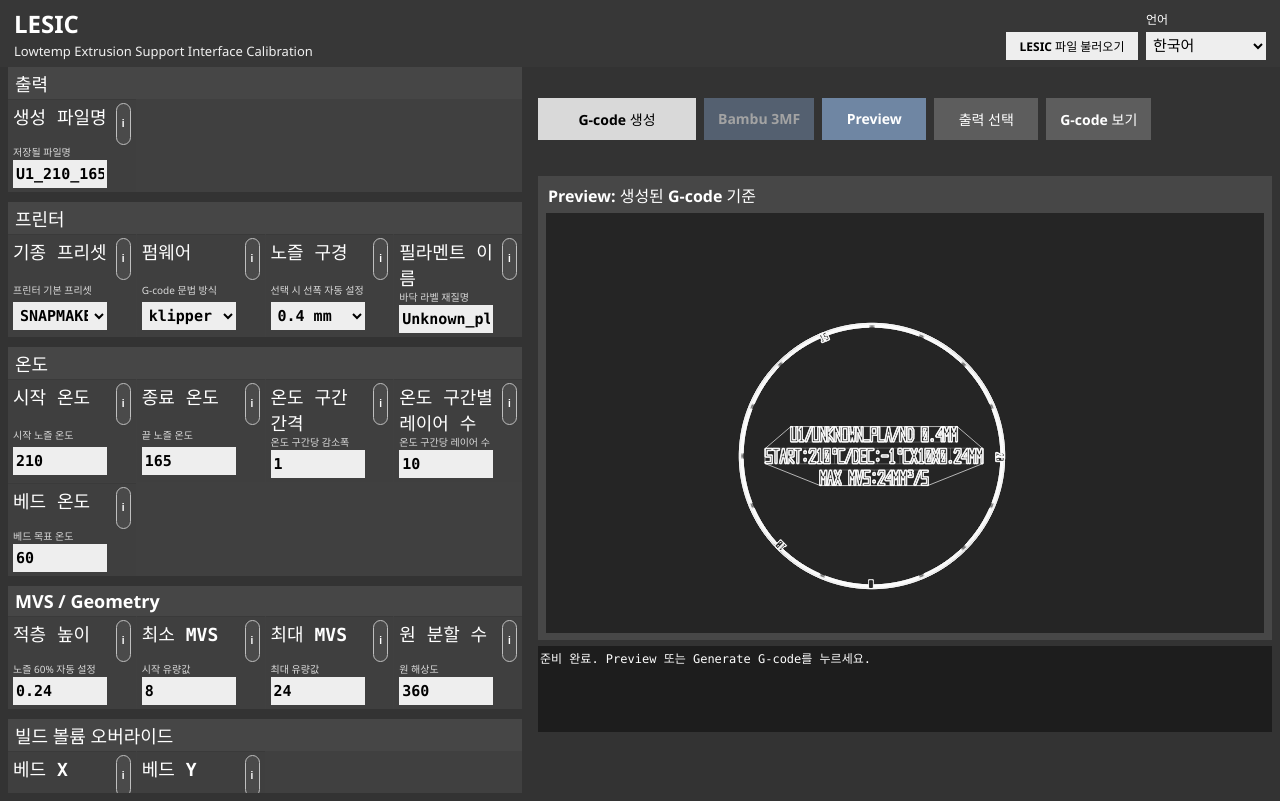
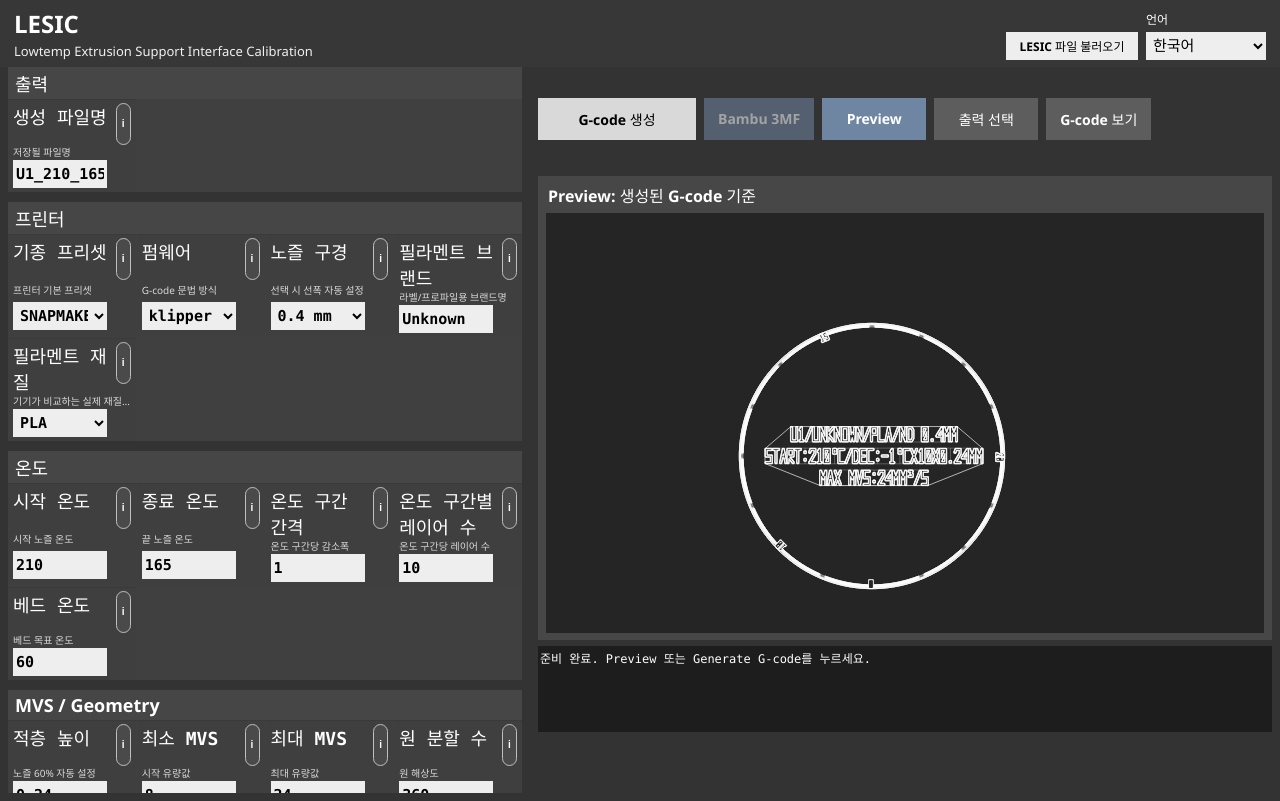
Before and after one commit to Gen7920335/LESIC-beta, a React (Vite) app in the folder web/: page / in a window 1280 px wide. Built offline with nearby package versions, Linux system fonts and the light colour scheme.

Commit message:
Split filament brand and material metadata

```diff
--- a/web/src/generator/bambu3mf.ts
+++ b/web/src/generator/bambu3mf.ts
@@ -135,12 +135,18 @@ function insertMetadataIntoPrefix(prefix: string, cfg: GeneratorConfig, totalLay
 }
 
 function patchTemplatePrefix(prefix: string, cfg: GeneratorConfig, totalLayers: number, totalHeight: number) {
+  const filament = bambuFilamentMetadata(cfg);
   return patchG29Footprint(prefix, cfg)
     .replace(/(; total layer number:\s*)\d+/i, `$1${totalLayers}`)
     .replace(/(; max_z_height:\s*)[-+]?\d*\.?\d+/i, `$1${fmt(totalHeight)}`)
     .replace(/(; layer_height =\s*)[-+]?\d*\.?\d+/gi, `$1${fmt(cfg.layer_height)}`)
     .replace(/(; initial_layer_print_height =\s*)[-+]?\d*\.?\d+/gi, `$1${fmt(cfg.layer_height)}`)
-    .replace(/(; nozzle_diameter =\s*)[-+]?\d*\.?\d+(?:,[-+]?\d*\.?\d+)*/gi, `$1${fmt(cfg.nozzle_size)}`);
+    .replace(/(; nozzle_diameter =\s*)[-+]?\d*\.?\d+(?:,[-+]?\d*\.?\d+)*/gi, `$1${fmt(cfg.nozzle_size)}`)
+    .replace(/(; default_filament_profile =\s*)"[^"]*"/gi, `$1"${filament.profile}"`)
+    .replace(/(; filament_settings_id =\s*)"[^"]*"/gi, `$1"${filament.profile}"`)
+    .replace(/(; filament_type =\s*)[A-Za-z0-9_-]+/gi, `$1${filament.type}`)
+    .replace(/(; filament_vendor =\s*)"[^"]*"/gi, `$1"${filament.vendor}"`)
+    .replace(/(M1002\s+set_filament_type:)[A-Za-z0-9_-]+/gi, `$1${filament.type}`);
 }
 
 function patchTemplateSuffix(suffix: string, totalHeight: number) {
@@ -297,9 +303,14 @@ function patchProjectSettings(text: string, cfg: GeneratorConfig, nozzleCount: n
     const min = [fmt(cfg.square_x), fmt(cfg.square_y)];
     const max = [fmt(cfg.square_x + cfg.circle_diameter), fmt(cfg.square_y + cfg.circle_diameter)];
     const nozzle = Array.from({ length: nozzleCount }, () => fmt(cfg.nozzle_size));
+    const filament = bambuFilamentMetadata(cfg);
     data.layer_height = assignLike(data.layer_height, fmt(cfg.layer_height), cfg.layer_height);
     data.initial_layer_print_height = assignLike(data.initial_layer_print_height, fmt(cfg.layer_height), cfg.layer_height);
     data.nozzle_diameter = Array.isArray(data.nozzle_diameter) ? data.nozzle_diameter.map((value: unknown) => assignLike(value, fmt(cfg.nozzle_size), cfg.nozzle_size)) : nozzle;
+    data.default_filament_profile = assignArrayLike(data.default_filament_profile, filament.profile, nozzleCount);
+    data.filament_settings_id = assignArrayLike(data.filament_settings_id, filament.profile, nozzleCount);
+    data.filament_type = assignArrayLike(data.filament_type, filament.type, nozzleCount);
+    data.filament_vendor = assignArrayLike(data.filament_vendor, filament.vendor, nozzleCount);
     data.first_layer_print_min = min;
     data.first_layer_print_max = max;
     data.name = "LESIC";
@@ -320,6 +331,21 @@ function nozzleCountFromTemplate(entries: ZipEntry[], cfg: GeneratorConfig) {
 
 function assignLike(existing: unknown, stringValue: string, numberValue: number) {
   return typeof existing === "number" ? numberValue : stringValue;
+}
+
+function assignArrayLike(existing: unknown, value: string, count: number) {
+  if (Array.isArray(existing)) return existing.map(() => value);
+  return Array.from({ length: Math.max(1, count) }, () => value);
+}
+
+function bambuFilamentMetadata(cfg: GeneratorConfig) {
+  const type = cfg.filament_type.trim().toUpperCase() || "PLA";
+  const vendor = cfg.filament_brand.trim() || "Generic";
+  return {
+    type,
+    vendor,
+    profile: `${vendor} ${type} @LESIC`,
+  };
 }
 
 function round(value: number) {
--- a/web/src/generator/mvsGenerator.ts
+++ b/web/src/generator/mvsGenerator.ts
@@ -25,6 +25,8 @@ export type GeneratorConfig = {
   printer_preset: string;
   printer_name: string;
   source: string;
+  filament_brand: string;
+  filament_type: string;
   filament_name: string;
   nozzle_size: number;
   bed_x: number;
@@ -182,6 +184,8 @@ export function lesicMetadataBlock(cfg: GeneratorConfig, totalLayers = cfg.bands
     printer_preset: cfg.printer_preset,
     printer_name: cfg.printer_name,
     firmware_mode: cfg.firmware_mode,
+    filament_brand: cfg.filament_brand,
+    filament_type: cfg.filament_type,
     filament_name: cfg.filament_name,
     nozzle_size: cfg.nozzle_size,
     start_temp: cfg.start_temp,
@@ -1180,13 +1184,14 @@ function buildRingAnnotationMaskSegments(cfg: GeneratorConfig) {
 
 export function makeLabelLines(cfg: GeneratorConfig) {
   const layerHeightText = fmt(cfg.layer_height);
+  const filamentLabel = cfg.filament_brand.trim() ? `${cfg.filament_brand}/${cfg.filament_type}` : cfg.filament_type;
   if (cfg.label_layout === "one-line") {
     return [
-      `${cfg.printer_name}/${cfg.filament_name}/ND ${fmt(cfg.nozzle_size, 2)}mm start:${fmt(cfg.start_temp)}°C/dec:-${fmt(cfg.temp_step)}°C×${cfg.layers_per_band}×${layerHeightText}mm MAX MVS:${fmt(cfg.mvs_max)}mm³/s`,
+      `${cfg.printer_name}/${filamentLabel}/ND ${fmt(cfg.nozzle_size, 2)}mm start:${fmt(cfg.start_temp)}°C/dec:-${fmt(cfg.temp_step)}°C×${cfg.layers_per_band}×${layerHeightText}mm MAX MVS:${fmt(cfg.mvs_max)}mm³/s`,
     ];
   }
   return [
-    `${cfg.printer_name}/${cfg.filament_name}/ND ${fmt(cfg.nozzle_size, 2)}mm`,
+    `${cfg.printer_name}/${filamentLabel}/ND ${fmt(cfg.nozzle_size, 2)}mm`,
     `start:${fmt(cfg.start_temp)}°C/dec:-${fmt(cfg.temp_step)}°C×${cfg.layers_per_band}×${layerHeightText}mm`,
     `MAX MVS:${fmt(cfg.mvs_max)}mm³/s`,
   ];
@@ -1369,6 +1374,8 @@ export function makeGcode(cfg: GeneratorConfig) {
     `; printer_preset=${cfg.printer_preset}`,
     `; printer_name=${cfg.printer_name}`,
     `; preset_source=${cfg.source}`,
+    `; filament_brand=${cfg.filament_brand}`,
+    `; filament_type=${cfg.filament_type}`,
     `; filament_name=${cfg.filament_name}`,
     `; nozzle_size=${fmt(cfg.nozzle_size)}`,
     `; bed_x=${fmt(cfg.bed_x)}`,
--- a/web/src/main.tsx
+++ b/web/src/main.tsx
@@ -21,6 +21,7 @@ import "./styles.css";
 const presets = presetsJson as Record<string, PrinterPreset>;
 const presetNames = Object.keys(presets).sort();
 const nozzleOptions = [0.8, 0.6, 0.4, 0.25, 0.2, 0.15] as const;
+const filamentTypeOptions = ["PLA", "PETG", "ABS", "ASA", "TPU", "PA", "PC", "PVA", "HIPS", "PLA-CF", "PETG-CF", "PA-CF", "PC-CF"] as const;
 const optimalLineWidthByNozzle: Record<number, number> = {
   0.8: 0.96,
   0.6: 0.72,
@@ -188,6 +189,8 @@ type Draft = {
   output: string;
   printer_preset: string;
   firmware_mode: FirmwareMode;
+  filament_brand: string;
+  filament_type: string;
   filament_name: string;
   nozzle_size: number;
   start_temp: number;
@@ -226,6 +229,24 @@ type Draft = {
 
 const defaultPreset = presetNames.includes("SNAPMAKER_U1") ? "SNAPMAKER_U1" : presetNames[0];
 const autoOutputFields: Array<keyof Draft> = ["printer_preset", "start_temp", "end_temp", "mvs_min", "mvs_max"];
+
+function normalizeFilamentType(value: string) {
+  const normalized = value.trim().toUpperCase().replace(/\s+/g, "-");
+  return filamentTypeOptions.includes(normalized as (typeof filamentTypeOptions)[number]) ? normalized : "PLA";
+}
+
+function filamentNameFromParts(brand: string, type: string) {
+  const safeBrand = brand.trim();
+  const safeType = normalizeFilamentType(type);
+  return safeBrand ? `${safeBrand}_${safeType}` : safeType;
+}
+
+function brandFromLegacyFilamentName(value: string, type: string) {
+  const safeType = normalizeFilamentType(type);
+  const pattern = new RegExp(`[_\\s-]*${safeType}$`, "i");
+  const brand = value.trim().replace(pattern, "").replace(/[_\s-]+$/g, "");
+  return brand || value.trim() || initialDraft.filament_brand;
+}
 
 function fileTextToken(value: string) {
   return value
@@ -352,12 +373,17 @@ function draftFromMetadata(data: Record<string, unknown>) {
   const presetName = stringFromMetadata(data, "printer_preset", defaultPreset);
   const printerPreset = presets[presetName] ? presetName : defaultPreset;
   const nozzleSize = numberFromMetadata(data, "nozzle_size", initialDraft.nozzle_size);
+  const legacyFilamentName = stringFromMetadata(data, "filament_name", initialDraft.filament_name);
+  const filamentType = normalizeFilamentType(stringFromMetadata(data, "filament_type", legacyFilamentName));
+  const filamentBrand = stringFromMetadata(data, "filament_brand", "").trim() || brandFromLegacyFilamentName(legacyFilamentName, filamentType);
   const next: Draft = {
     ...initialDraft,
     output: stringFromMetadata(data, "output"),
     printer_preset: printerPreset,
     firmware_mode: isFirmwareMode(data.firmware_mode) ? data.firmware_mode : inferFirmwareMode(printerPreset),
-    filament_name: stringFromMetadata(data, "filament_name", initialDraft.filament_name),
+    filament_brand: filamentBrand,
+    filament_type: filamentType,
+    filament_name: filamentNameFromParts(filamentBrand, filamentType),
     nozzle_size: nozzleSize,
     start_temp: numberFromMetadata(data, "start_temp", initialDraft.start_temp),
     end_temp: numberFromMetadata(data, "end_temp", initialDraft.end_temp),
@@ -399,7 +425,9 @@ const initialDraft: Draft = {
   output: "U1_210_165__08_24.gcode",
   printer_preset: defaultPreset,
   firmware_mode: inferFirmwareMode(defaultPreset),
-  filament_name: "Unknown_pla",
+  filament_brand: "Unknown",
+  filament_type: "PLA",
+  filament_name: "Unknown_PLA",
   nozzle_size: 0.4,
   start_temp: 210,
   end_temp: 165,
@@ -456,6 +484,8 @@ function buildConfig(draft: Draft): GeneratorConfig {
     output: draft.output || autoOutputName(draft),
     printer_name: printerName,
     source: preset.source ?? "",
+    filament_type: normalizeFilamentType(draft.filament_type),
+    filament_name: filamentNameFromParts(draft.filament_brand, draft.filament_type),
     nozzle_size: draft.nozzle_size,
     line_width: optimalLineWidth(draft.nozzle_size),
     bed_x: bedX,
@@ -490,6 +520,8 @@ function App() {
         printerPreset: "기종 프리셋",
         firmwareMode: "펌웨어",
         nozzleSize: "노즐 구경",
+        filamentBrand: "필라멘트 브랜드",
+        filamentType: "필라멘트 재질",
         filamentName: "필라멘트 이름",
         startTemp: "시작 온도",
         endTemp: "종료 온도",
@@ -516,6 +548,8 @@ function App() {
         printerPreset: "Printer preset",
         firmwareMode: "Firmware",
         nozzleSize: "Nozzle size",
+        filamentBrand: "Filament brand",
+        filamentType: "Filament material",
         filamentName: "Filament name",
         startTemp: "Start temp",
         endTemp: "End temp",
@@ -543,6 +577,8 @@ function App() {
         printerPreset: "프린터별 베드 크기, 기본 이동 방식, 출력 조건의 기준값을 불러옵니다.",
         firmwareMode: "생성할 G-code가 따를 펌웨어 문법입니다. 보통 프리셋에 맞춰 자동으로 정해집니다.",
         nozzleSize: "노즐 구경을 고르면 적층 높이와 원형 테스트 선폭이 그 구경에 맞게 자동 적용됩니다.",
+        filamentBrand: "라벨에 들어갈 브랜드/프로파일 이름입니다. 기기 필라멘트 타입 판정에는 쓰지 않습니다.",
+        filamentType: "Bambu 3MF 내부 filament_type에 들어갈 재질입니다. 기기의 필라멘트 불일치 판정에 직접 영향이 있습니다.",
         filamentName: "바닥 라벨 첫 줄에 들어갈 재질 또는 프로파일 이름입니다.",
         startTemp: "테스트 시작 지점의 노즐 온도입니다.",
         endTemp: "테스트가 끝나는 지점의 노즐 온도입니다. 실제 밴드 수는 간격과 높이로 계산됩니다.",
@@ -569,6 +605,8 @@ function App() {
         printerPreset: "Loads printer-specific defaults such as bed size, motion style, and base output assumptions.",
         firmwareMode: "Selects the G-code dialect to emit. This is usually inferred from the printer preset.",
         nozzleSize: "Choosing a nozzle updates layer height and the circular test line width automatically.",
+        filamentBrand: "Brand/profile text for the label. This is not used for the printer filament-type check.",
+        filamentType: "Material written into Bambu 3MF filament_type. This is what the printer compares against the loaded filament type.",
         filamentName: "Material or profile name printed in the first line of the bottom label.",
         startTemp: "Nozzle temperature at the start of the test.",
         endTemp: "Nozzle temperature at the end of the test. Actual band count is computed from step and height.",
@@ -731,7 +769,8 @@ function App() {
                 }));
               }}
             />
-            <TextField label={uiLabels.filamentName} description={t.filamentNameDesc} detail={uiHelp.filamentName} closeLabel={helpCloseLabel} value={draft.filament_name} onChange={(v) => update("filament_name", v)} />
+            <TextField label={uiLabels.filamentBrand} description={language === "ko" ? "라벨/프로파일용 브랜드명" : "Brand/profile name for the label"} detail={uiHelp.filamentBrand} closeLabel={helpCloseLabel} value={draft.filament_brand} onChange={(v) => update("filament_brand", v)} />
+            <Select label={uiLabels.filamentType} description={language === "ko" ? "기기가 비교하는 실제 재질 타입" : "Material type checked by the printer"} detail={uiHelp.filamentType} closeLabel={helpCloseLabel} value={draft.filament_type} options={filamentTypeOptions.map((v) => ({ value: v, label: v }))} onChange={(v) => update("filament_type", v)} />
           </Fieldset>
 
           <Fieldset title={t.temperature}>
```
